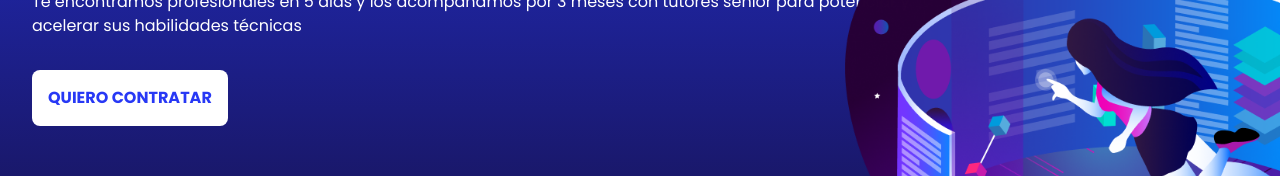
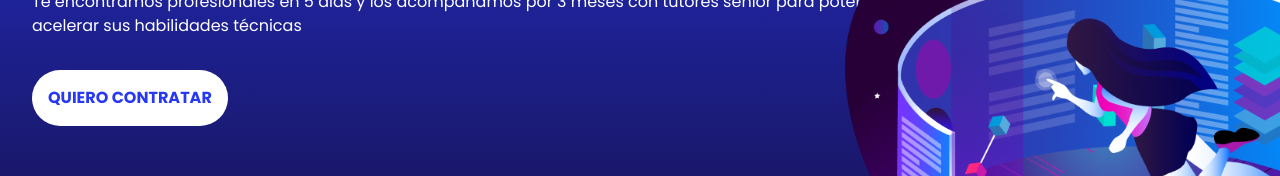
Before and after one commit to vecarope/ejemploReact, a React (Create React App) app: page / in a window 1280 px wide. Shown: the part 408-584 px from the top of the page. Built offline with nearby package versions, Linux system fonts and the light colour scheme; what tw-elements would draw is missing.

Commit message:
Modify rounded button

```diff
--- a/src/components/Landing/LandingHero.jsx
+++ b/src/components/Landing/LandingHero.jsx
@@ -6,7 +6,7 @@ const LandingHero = () => {
     <section id="hero">
     <div class="bg-gradient-to-b from-mid-light-blue via-mid-blue to-dark-purple min-h-screen flex justify-center items-center h-screen p-[2rem]" >
       <div className='lg:flex '>
-        <div class="justify-center py-3 lg:hidden" >
+        <div class="sm:justify-center py-3 lg:hidden" >
           <img src={coverImage} alt="MujerDev" />
         </div>
 
@@ -24,7 +24,7 @@ const LandingHero = () => {
             <br />
             <button
               type="submit"
-              class="rounded-lg  bg-white text-center text-mid-light-blue p-[1rem] uppercase">
+              class="rounded-full  bg-white text-center text-mid-light-blue p-[1rem] uppercase">
               <strong>Quiero contratar</strong>
             </button>
           </div>
```
